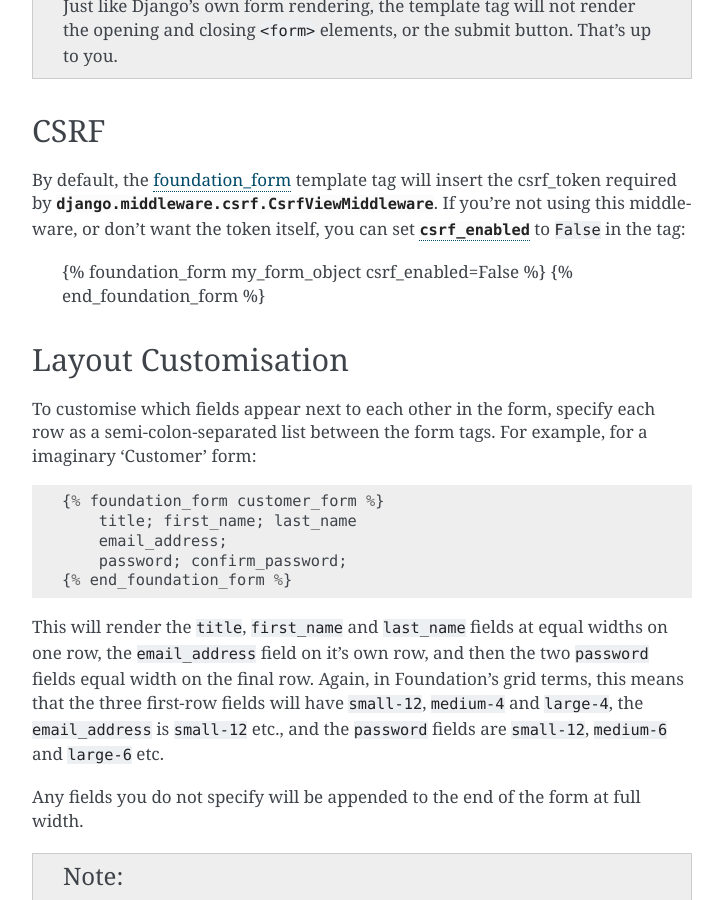
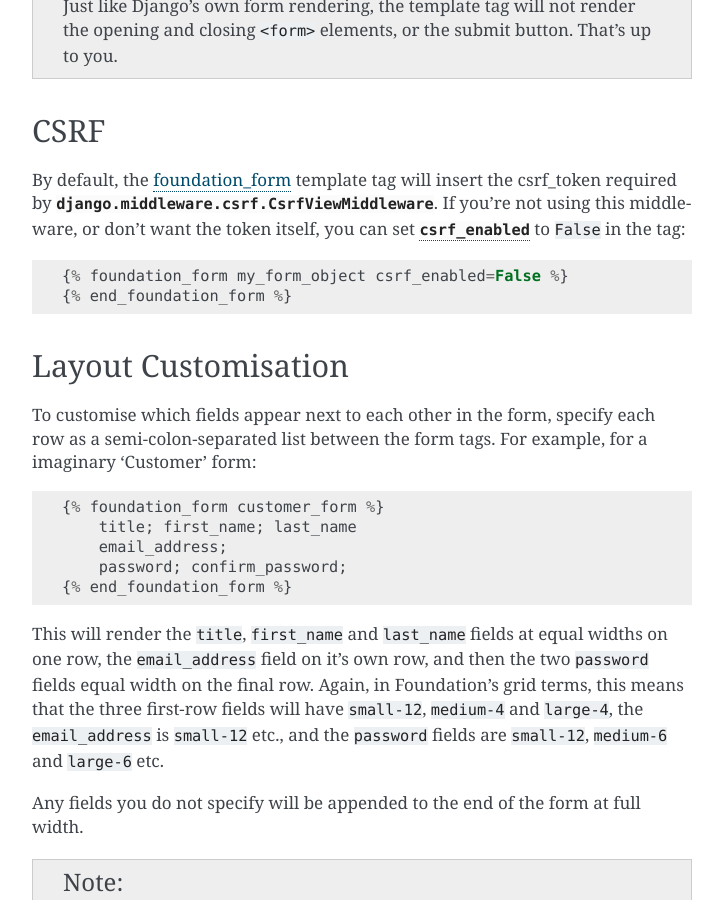
Before and after one commit to ocadotechnology/django-nuit, a Sphinx documentation site: the page built from docs/templates/forms.txt, in a window 1280 px wide and 900 px high, scrolled down 570 px. Shown: the whole window, without its empty margins (388-1111 px from the left). Built offline with Sphinx 7.4.7, drawn with Linux system fonts in a browser that asks for light colours; the version number could not be read and is left out.

```diff
--- a/docs/templates/forms.txt
+++ b/docs/templates/forms.txt
@@ -30,7 +30,7 @@ This will render all your specified form fields at full width. (In Foundation's
 CSRF
 ----
 
-By default, the :ref:`template-tag-foundation-form` template tag will insert the :ref:`csrf_token <django:using-csrf>` required by :py:class:`django.middleware.csrf.CsrfViewMiddleware`. If you're not using this middleware, or don't want the token itself, you can set :attr:`csrf_enabled` to ``False`` in the tag:
+By default, the :ref:`template-tag-foundation-form` template tag will insert the :ref:`csrf_token <django:using-csrf>` required by :py:class:`django.middleware.csrf.CsrfViewMiddleware`. If you're not using this middleware, or don't want the token itself, you can set :attr:`csrf_enabled` to ``False`` in the tag::
 
     {% foundation_form my_form_object csrf_enabled=False %}
     {% end_foundation_form %}
```
